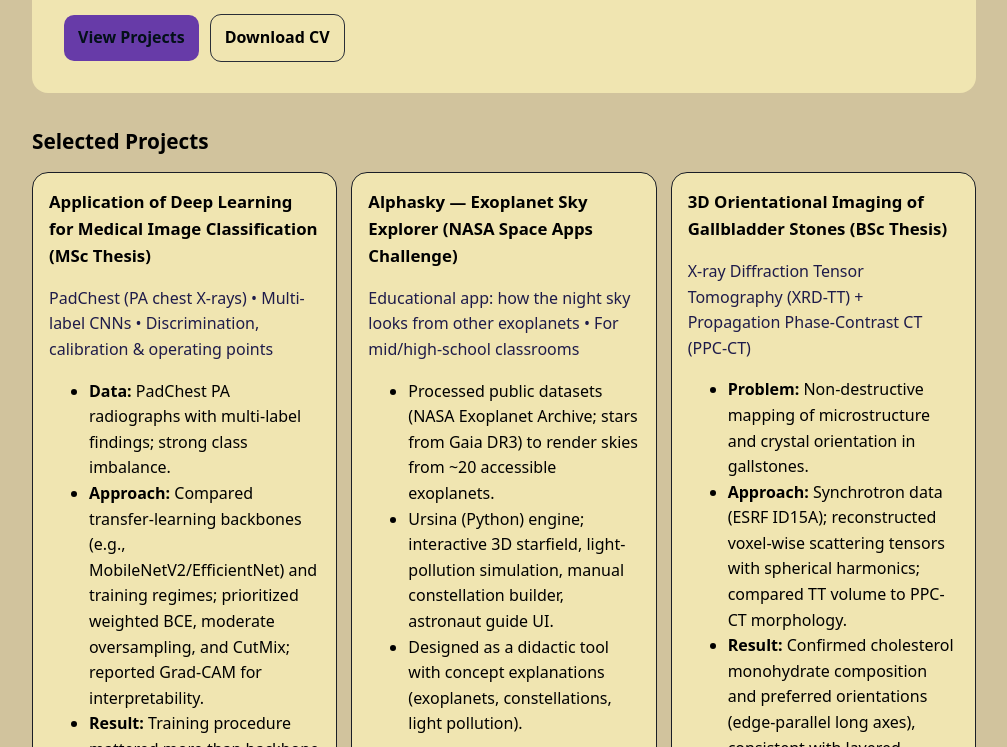
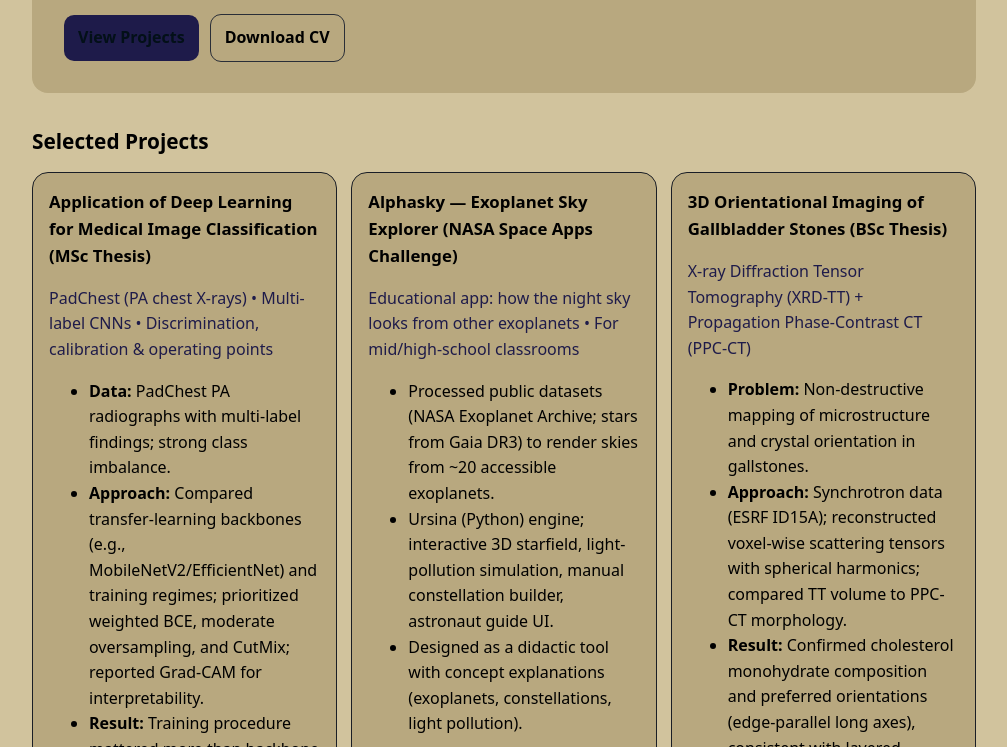
Before and after one commit to alejan-rumart/alejan-rumart.github.io, a plain HTML site: page index.html in a window 1280 px wide. Shown: the part 238-985 px from the top of the page, without its empty margins (136-1143 px from the left). Drawn offline with Linux system fonts and the light colour scheme.

Commit message:
Update index.html

```diff
--- a/index.html
+++ b/index.html
@@ -9,7 +9,7 @@
   <link rel="preconnect" href="https://fonts.gstatic.com" crossorigin>
   <style>
     :root{
-      --bg:#d1c39d; --panel:#f0e5b1; --text:#000000; --muted:#1e1b4a; --accent:#673ba8;
+      --bg:#d1c39d; --panel:#b8a87f; --text:#000000; --muted:#1e1b4a; --accent:#1e1b4a;
       --max:980px; --radius:16px; --space:18px;
     }
     *{box-sizing:border-box}
```
